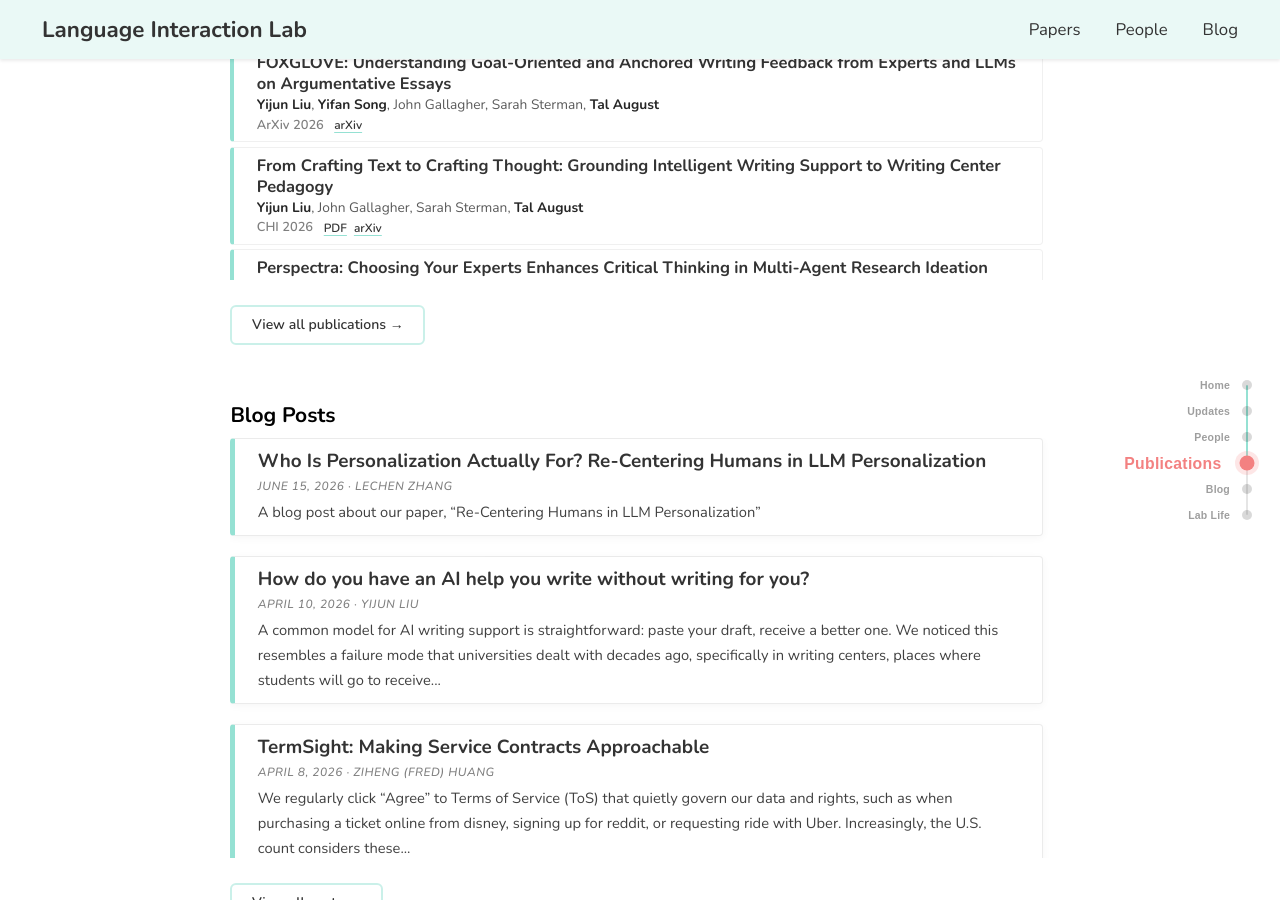
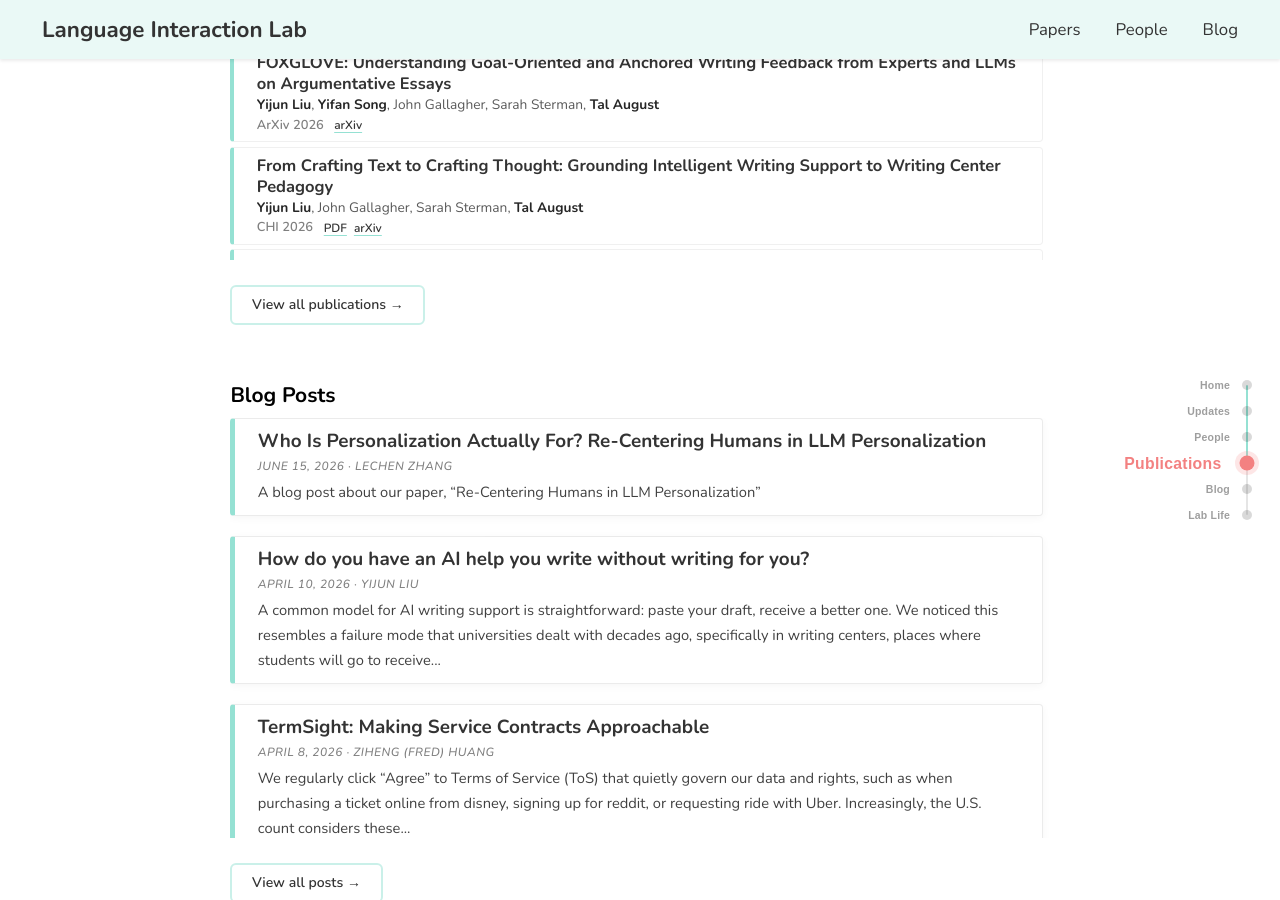
Before and after one commit to LanguageInteraction/LanguageInteraction.github.io, a Jekyll site: the page built from index.html, in a window 1280 px wide and 900 px high, scrolled down 1629 px. Built offline with Jekyll 4.4.1, drawn with Linux system fonts in a browser that asks for light colours.

Commit message:
Commit an unsaved parameter

```diff
--- a/styles/index.css
+++ b/styles/index.css
@@ -337,7 +337,7 @@ svg{
 }
 
 #publications-list {
-  max-height: 420px;
+  max-height: 400px;
   overflow-y: auto;
   padding-right: 0.5rem;
   scrollbar-width: thin;
```
